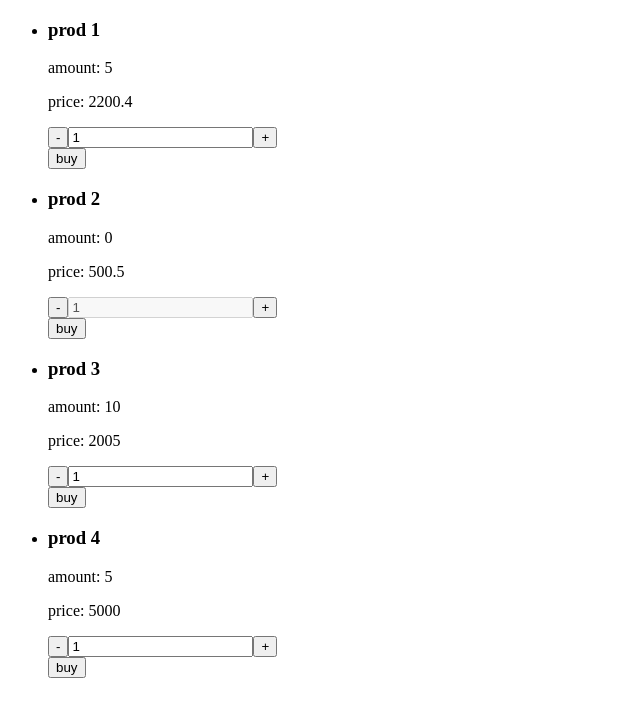
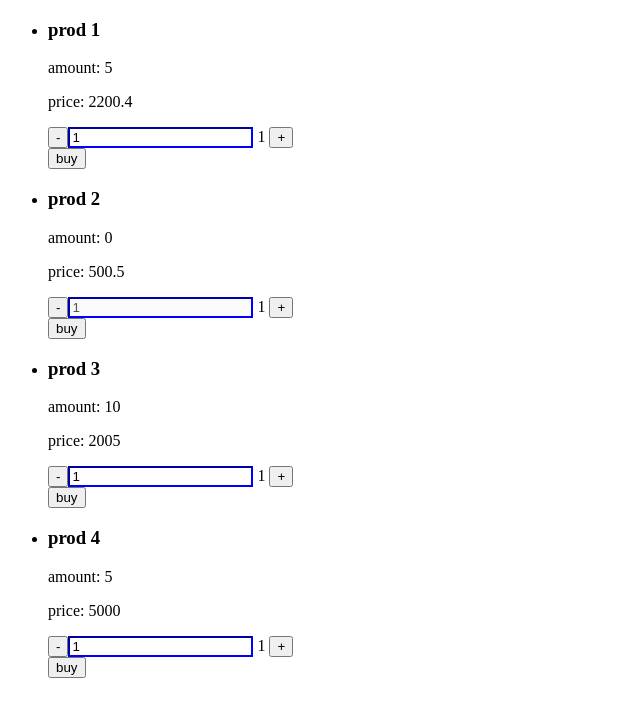
Before and after one commit to ZaXaR/store-test, an Angular app: page / in a window 1280 px wide. Shown: the top 716 px of the page, without its empty margins (0-640 px from the left). Built offline with nearby package versions, Linux system fonts and the light colour scheme.

Commit message:
- increase, decrease amount val - change style border input val

```diff
--- a/src/app/pages/home/home.component.html
+++ b/src/app/pages/home/home.component.html
@@ -8,19 +8,24 @@
         <input
           type="button"
           value="-"
-          (click)="minusItem(item.id)"
+          (click)="amount.value = amount.valueAsNumber - 1"
         >
         <input
           #amount
           type="number"
+          [ngStyle]="
+          amount.valueAsNumber <= -1 ? {'border-color': 'red'}
+          : amount.valueAsNumber >= 0 ?  {'border-color': 'blue'}
+          : {'border-color': 'blue'}"
           [disabled]="item.amount === 0"
-          [defaultValue]="1"
-          (change)="checkAmountItem(item.id)"
+          [value]=1
+          (change)="checkAmountItem(item.id, $event.target)"
         >
+        {{amount.value}}
         <input
           type="button"
           value="+"
-          (click)="plusItem(item.id)"
+          (click)='amount.value = amount.valueAsNumber + 1'
         >
       </div>
       <input
--- a/src/app/pages/home/home.component.ts
+++ b/src/app/pages/home/home.component.ts
@@ -25,19 +25,12 @@ export class HomeComponent implements OnInit {
     this.apiService.getProductItem().pipe(
       filter(data => data !== undefined),
       filter(data => data !== null),
-  ).subscribe((data:ProductItemResponce) => {
+  ).subscribe((data: ProductItemResponce ) => {
       this.productItems$.next(data.items);
     });
   }
 
-  minusItem(id: number) {
-
-  }
-
-  plusItem(id: number) {
-
-  }
-
+// there we cant gat id and amount
   checkAmountItem(id: number) {
   }
 
```
